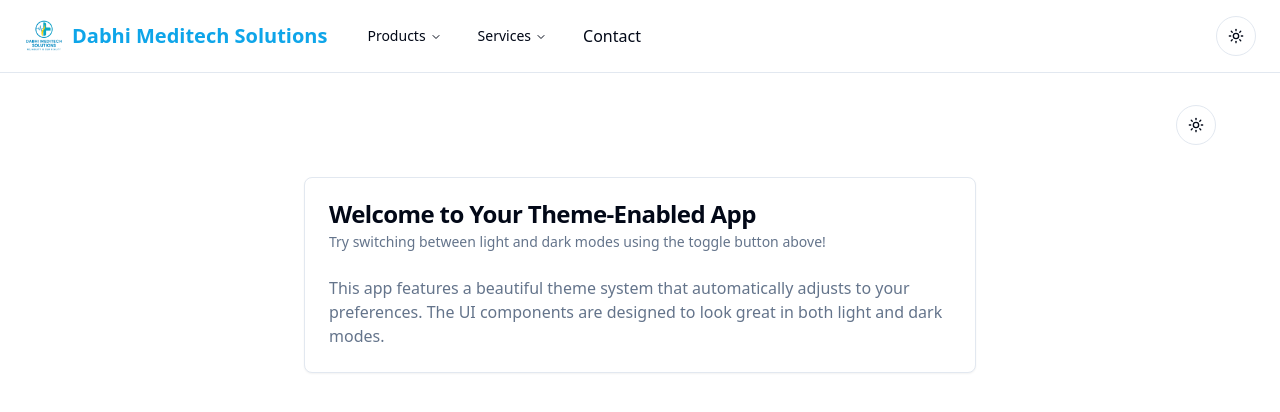
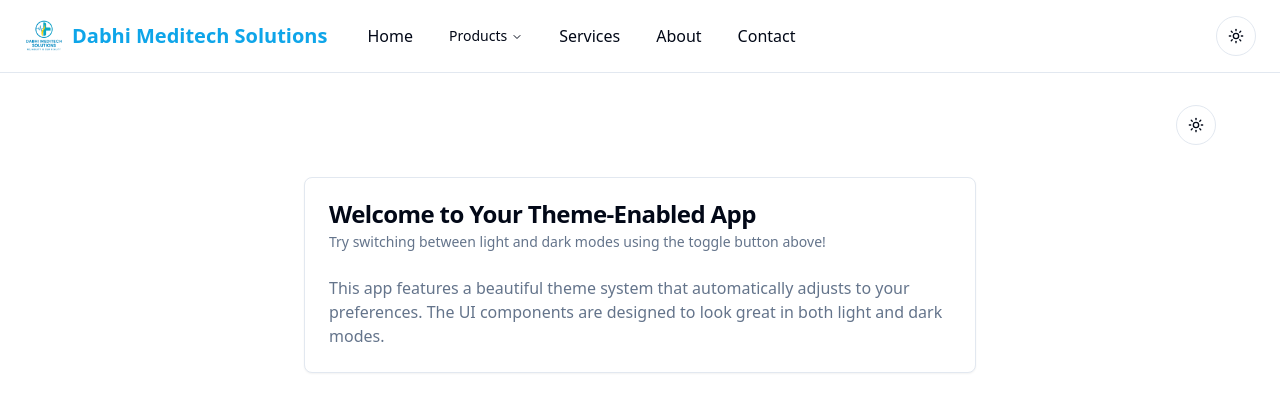
Before and after one commit to nemish0408/glow-and-shade-app, a React (Vite) app: page / in a window 1280 px wide. Shown: the top 412 px of the page. Built offline with nearby package versions, Linux system fonts and the light colour scheme.

Commit message:
Add navigation menu

```diff
--- a/src/components/Navbar.tsx
+++ b/src/components/Navbar.tsx
@@ -2,6 +2,7 @@
 import React from 'react';
 import { Logo } from './Logo';
 import { ThemeToggle } from './theme/ThemeToggle';
+import { MENU_ITEMS } from '@/config/menu';
 import {
   NavigationMenu,
   NavigationMenuList,
@@ -19,45 +20,34 @@ export const Navbar: React.FC = () => {
         <Logo />
         <NavigationMenu>
           <NavigationMenuList>
-            <NavigationMenuItem>
-              <NavigationMenuTrigger>Products</NavigationMenuTrigger>
+            {MENU_ITEMS.map((item) => (
+              <NavigationMenuItem key={item.title}>
+                {item.subMenu ? (
+                  <>
+                    <NavigationMenuTrigger>{item.title}</NavigationMenuTrigger>
                     <NavigationMenuContent>
                       <ul className="grid w-[200px] gap-3 p-4">
-                  <li>
+                        {item.subMenu.map((subItem) => (
+                          <li key={subItem.title}>
                             <NavigationMenuLink asChild>
-                      <Link to="/products/biomedical-equipment" className="block">Biomedical Equipment</Link>
+                              <Link to={subItem.href} className="block px-4 py-2 hover:bg-accent rounded-md">
+                                {subItem.title}
+                              </Link>
                             </NavigationMenuLink>
                           </li>
-                  <li>
-                    <NavigationMenuLink asChild>
-                      <Link to="/products/surgical-accessories" className="block">Surgical Accessories</Link>
-                    </NavigationMenuLink>
-                  </li>
+                        ))}
                       </ul>
                     </NavigationMenuContent>
+                  </>
+                ) : (
+                  <NavigationMenuLink asChild>
+                    <Link to={item.href} className="px-4 py-2 hover:bg-accent rounded-md">
+                      {item.title}
+                    </Link>
+                  </NavigationMenuLink>
+                )}
               </NavigationMenuItem>
-            <NavigationMenuItem>
-              <NavigationMenuTrigger>Services</NavigationMenuTrigger>
-              <NavigationMenuContent>
-                <ul className="grid w-[200px] gap-3 p-4">
-                  <li>
-                    <NavigationMenuLink asChild>
-                      <Link to="/services/calibration" className="block">Calibration & Maintenance</Link>
-                    </NavigationMenuLink>
-                  </li>
-                  <li>
-                    <NavigationMenuLink asChild>
-                      <Link to="/services/outsourcing" className="block">Outsourcing Solutions</Link>
-                    </NavigationMenuLink>
-                  </li>
-                </ul>
-              </NavigationMenuContent>
-            </NavigationMenuItem>
-            <NavigationMenuItem>
-              <NavigationMenuLink asChild>
-                <Link to="/contact" className="px-4 py-2 hover:bg-accent rounded-md">Contact</Link>
-              </NavigationMenuLink>
-            </NavigationMenuItem>
+            ))}
           </NavigationMenuList>
         </NavigationMenu>
       </div>
```
Lines whose indentation alone changed are shown as unchanged.
